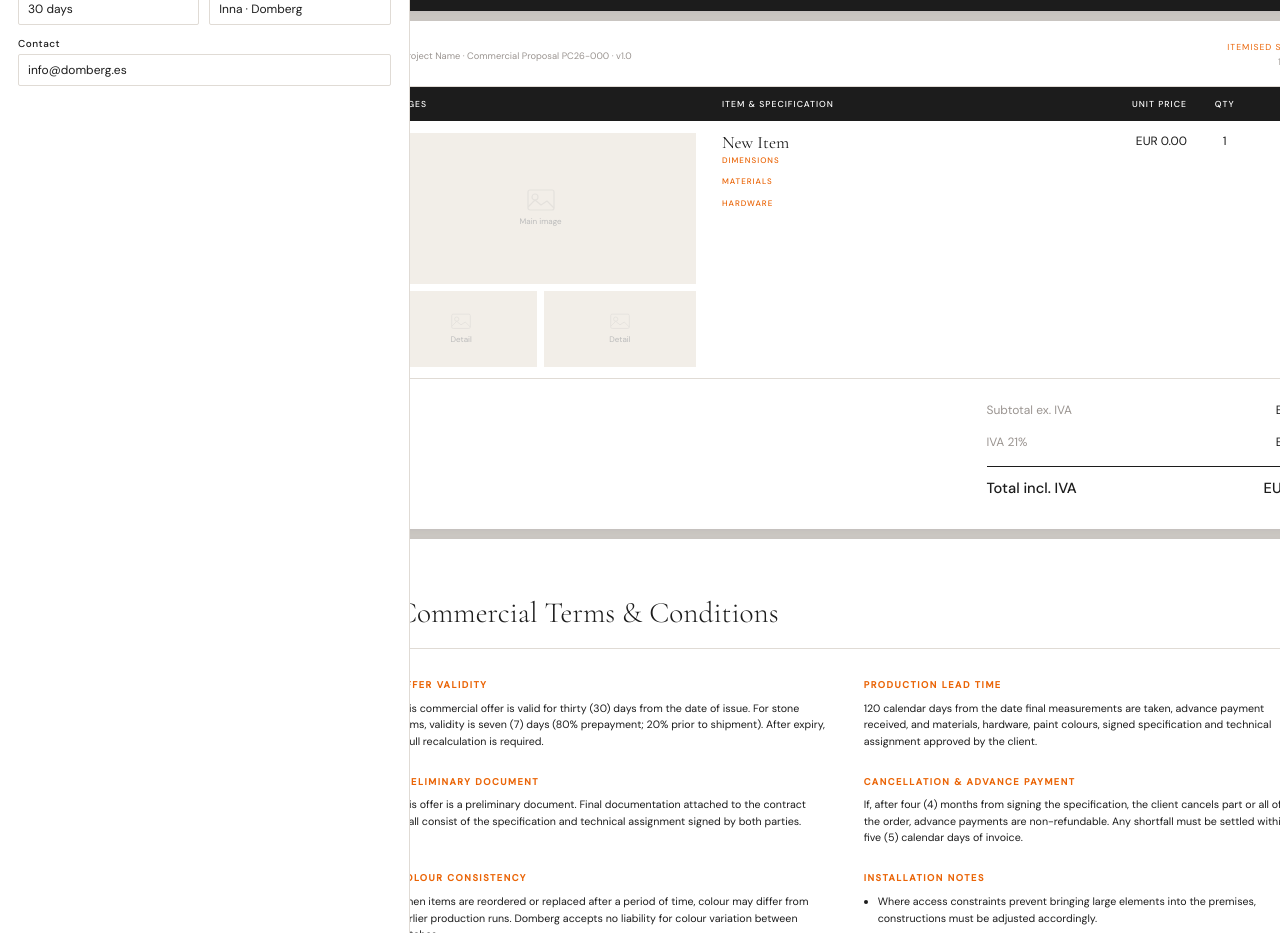
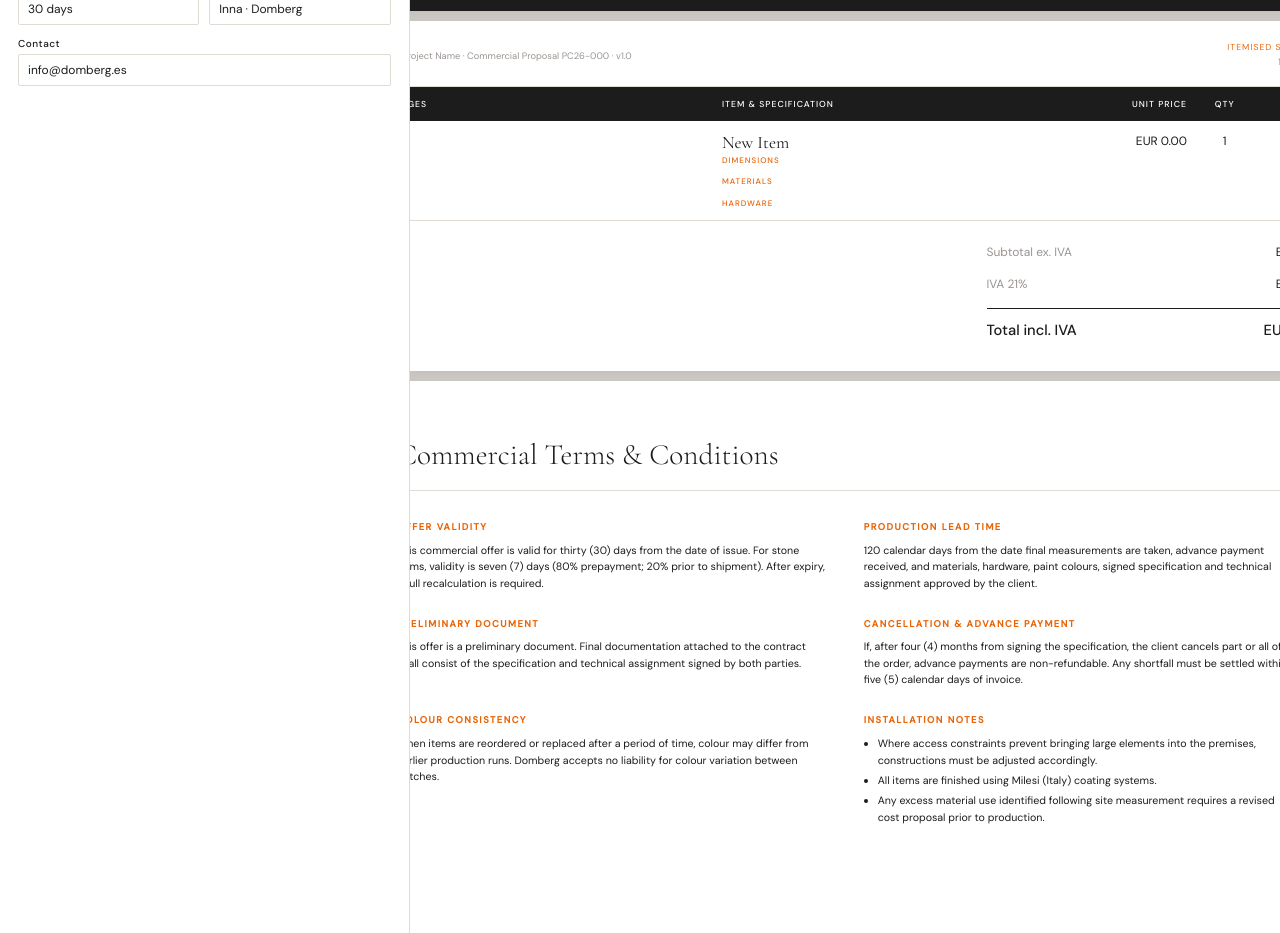
Before and after one commit to bohdan-domberg/domberg-rebuild-FLAT, a React (Vite) app: page / in a window 1280 px wide. Shown: the part 780-1713 px from the top of the page. Built offline with nearby package versions, Linux system fonts and the light colour scheme.

Commit message:
Add files via upload

```diff
--- a/src/components/QuotePreview.jsx
+++ b/src/components/QuotePreview.jsx
@@ -24,38 +24,7 @@ const QuotePreview = forwardRef(({ quoteData, totals }, ref) => {
     (i) => i.images && (i.images.main || i.images.detail1 || i.images.detail2)
   );
 
-  // Inline SVG placeholder used in image slots when no upload yet.
-  const ImagePlaceholder = ({ big }) => (
-    <>
-      <svg
-        className="img-placeholder-icon"
-        width={big ? 28 : 20}
-        height={big ? 24 : 18}
-        viewBox="0 0 28 24"
-        fill="none"
-      >
-        <rect
-          x="1"
-          y="1"
-          width="26"
-          height="20"
-          rx="2"
-          stroke="#bbb"
-          strokeWidth="1.2"
-        />
-        <circle cx="8" cy="8" r="3" stroke="#bbb" strokeWidth="1.2" />
-        <path
-          d="M1 18 L8 11 L14 16 L20 12 L27 19"
-          stroke="#bbb"
-          strokeWidth="1.2"
-          strokeLinejoin="round"
-        />
-      </svg>
-    </>
-  );
-
   // Reusable split logo (orange icon top, dark wordmark bottom).
-  // Relies on the SVG filter defined in App.jsx and the .logo-split CSS rules.
   const SplitLogo = ({ size = 200 }) => (
     <div className="logo-split" style={{ height: size, width: size }}>
       <img src="/domberg-logo.svg" className="logo-orange-top" alt="" />
@@ -197,56 +166,51 @@ const QuotePreview = forwardRef(({ quoteData, totals }, ref) => {
               const num = String(idx + 1).padStart(2, '0');
               const lineTotal = (item.price || 0) * (item.qty || 1);
               const imgs = item.images || {};
+              const hasMain = !!imgs.main;
+              const hasDetail1 = !!imgs.detail1;
+              const hasDetail2 = !!imgs.detail2;
+              const hasAnyImage = hasMain || hasDetail1 || hasDetail2;
+              // Show the detail row only if at least one detail image exists
+              const showDetailRow = hasDetail1 || hasDetail2;
+
               return (
                 <tr key={item.id} className="item-row">
                   <td className="c-num">{num}</td>
                   <td className="c-img">
+                    {hasAnyImage ? (
                       <div className="img-cell-wrap">
+                        {/* Main image — only render box if image exists */}
+                        {hasMain && (
                           <div className="img-main">
                             <div className="img-box">
-                          {imgs.main ? (
                               <img src={imgs.main} alt="" data-loaded />
-                          ) : (
-                            <>
-                              <ImagePlaceholder big />
-                              <div className="img-placeholder-text">
-                                Main image
                             </div>
-                            </>
+                          </div>
+                        )}
+                        {/* Detail row — only render if at least one detail exists */}
+                        {showDetailRow && (
+                          <div className="img-detail-row">
+                            {hasDetail1 && (
+                              <div className="img-detail">
+                                <div className="img-box">
+                                  <img src={imgs.detail1} alt="" data-loaded />
+                                </div>
+                              </div>
+                            )}
+                            {hasDetail2 && (
+                              <div className="img-detail">
+                                <div className="img-box">
+                                  <img src={imgs.detail2} alt="" data-loaded />
+                                </div>
+                              </div>
                             )}
                           </div>
-                      </div>
-                      <div className="img-detail-row">
-                        <div className="img-detail">
-                          <div className="img-box">
-                            {imgs.detail1 ? (
-                              <img src={imgs.detail1} alt="" data-loaded />
-                            ) : (
-                              <>
-                                <ImagePlaceholder />
-                                <div className="img-placeholder-text">
-                                  Detail
-                                </div>
-                              </>
                         )}
                       </div>
-                        </div>
-                        <div className="img-detail">
-                          <div className="img-box">
-                            {imgs.detail2 ? (
-                              <img src={imgs.detail2} alt="" data-loaded />
                     ) : (
-                              <>
-                                <ImagePlaceholder />
-                                <div className="img-placeholder-text">
-                                  Detail
-                                </div>
-                              </>
+                      /* No images at all — render nothing, column stays but is blank */
+                      null
                     )}
-                          </div>
-                        </div>
-                      </div>
-                    </div>
                   </td>
                   <td>
                     <div
```
Lines whose indentation alone changed are shown as unchanged.
